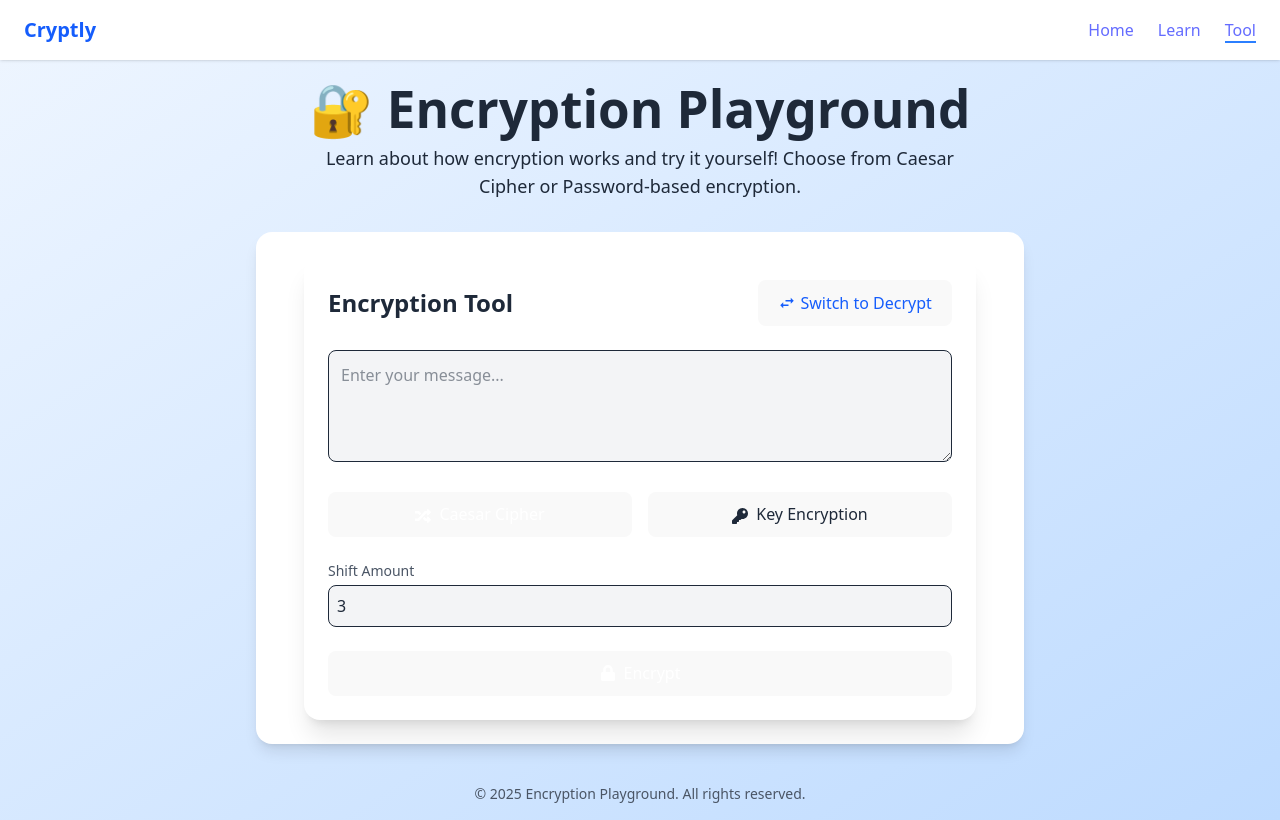
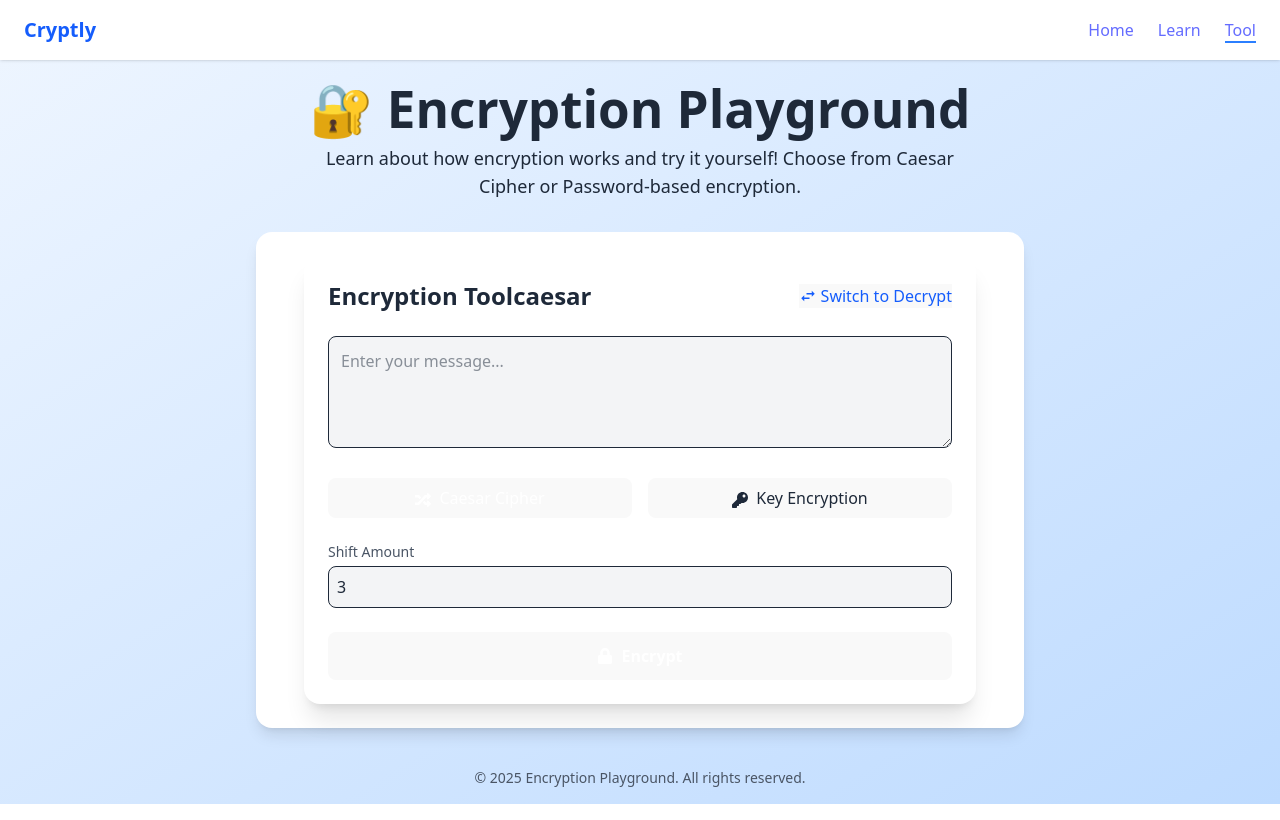
Before and after one commit to Callerstudios/my-encryption-app, a React (Vite) app: page /tool in a window 1280 px wide. Built offline with nearby package versions, Linux system fonts and the light colour scheme.

Commit message:
feat: display current method in Encryption Tool header; comment out button styles in CSS

```diff
--- a/src/components/EncryptForm.tsx
+++ b/src/components/EncryptForm.tsx
@@ -46,7 +46,7 @@ const EncryptForm = () => {
       <Navbar />
       <div className="flex justify-between items-center">
         <h2 className="text-2xl font-bold text-gray-800 dark:text-white">
-          Encryption Tool
+          Encryption Tool{method}
         </h2>
         <button
           onClick={() => setMode(mode === "encrypt" ? "decrypt" : "encrypt")}
--- a/src/index.css
+++ b/src/index.css
@@ -39,7 +39,7 @@ h1 {
   line-height: 1.1;
 }
 
-button {
+/* button {
   border-radius: 8px;
   border: 1px solid transparent;
   padding: 0.6em 1.2em;
@@ -49,7 +49,7 @@ button {
   background-color: #1a1a1a;
   cursor: pointer;
   transition: border-color 0.25s;
-}
+} */
 button:hover {
   border-color: #646cff;
 }
```
